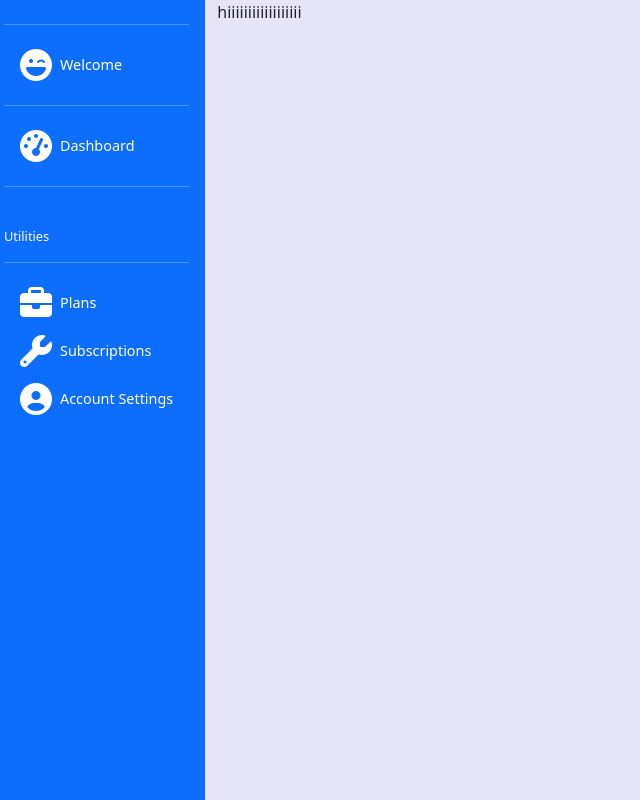
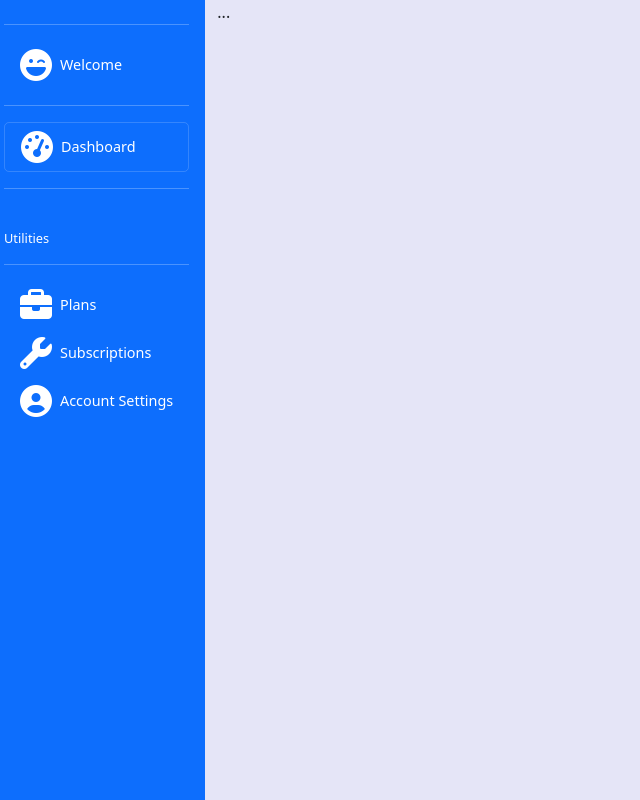
Before and after one commit to officialksolomon/jsbc, a Django app: page /trade/index/ in a window 1280 px wide. Shown: the whole page, without its empty margins (0-640 px from the left). Run offline with Django 4.2, Linux system fonts and the light colour scheme; style sheets or scripts are compiled from the project's sources; some libraries are stand-ins or nearby versions.

Commit message:
changes...

```diff
--- a/static/css/trade-styles.css
+++ b/static/css/trade-styles.css
@@ -25,6 +25,17 @@ li a:hover {
   border-radius: 5px;
 }
 
+li.welcome a:hover {
+  background-color: #0d6efd !important;
+  color: white !important;
+  border-radius: 0;
+}
+
+li.active {
+  border: rgba(255, 255, 255, 0.164) 1px solid;
+  border-radius: 5px;
+}
+
 @media screen and (min-width: 567px) {
   a span::before {
     content: " ";
--- a/static/css/trade-styles.scss
+++ b/static/css/trade-styles.scss
@@ -23,7 +23,18 @@ li a:hover {
     background-color: white !important;
     color: #0d6efd !important;
     border-radius: 5px;
+}
 
+// overide for welcome element
+li.welcome a:hover {
+    background-color: #0d6efd !important;
+    color: white !important;
+    border-radius: 0;
+}
+
+li.active {
+    border: rgba(255, 255, 255, 0.164) 1px solid;
+    border-radius: 5px;
 }
 
 @media screen and (min-width: 567px) {
--- a/templates/trade/dashboard-nav.html
+++ b/templates/trade/dashboard-nav.html
@@ -11,13 +11,13 @@
                 <img src="{% static 'images/jsbc_logo.png' %}" class="img-fluid" width='100' alt="logo">
             </li> {% endcomment %}
             <hr class="text-white w-100">
-            <li class="nav-item w-100">
+            <li class="nav-item welcome w-100">
                 <a class="nav-link px-3   d-flex flex-column flex-md-row  justify-content-center justify-content-sm-start align-items-center" href="#"><i class="fas fa-laugh-wink fa-2x mr-md-2"></i> <span class="">Welcome</span></a>
             </li>
             <hr class="text-white w-100">
 
             <li class="nav-item active w-100">
-                <a class="nav-link px-3 d-flex flex-column flex-md-row  justify-content-center justify-content-sm-start align-items-center" href="{% url 'trade:index' %}"><i class="fa fa-tachometer fa-2x mr-md-2" aria-hidden="true"></i><span>Dashboard</span> <span class="sr-only">(current)</span></a>
+                <a class="nav-link  px-3 d-flex flex-column flex-md-row  justify-content-center justify-content-sm-start align-items-center" href="{% url 'trade:index' %}"><i class="fa fa-tachometer fa-2x mr-md-2" aria-hidden="true"></i><span>Dashboard</span> <span class="sr-only">(current)</span></a>
             </li>
 
 
--- a/templates/trade/index.html
+++ b/templates/trade/index.html
@@ -10,7 +10,7 @@
 {% include 'trade/dashboard-nav.html' %}
 
 <div class="col h-100 ">
-hiiiiiiiiiiiiiiiiii
+...
 </div>
 </div>
 
```
Also changed, not shown: 1 other file.
